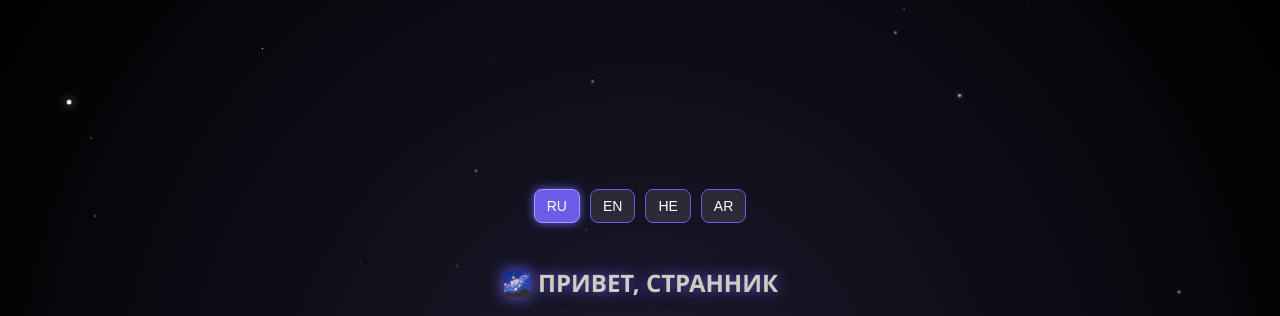
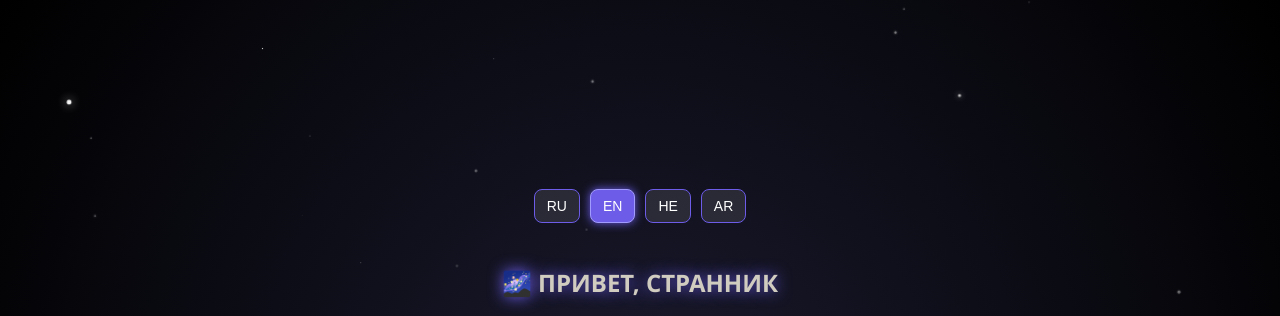
Before and after one commit to Vikonto/oracle-bot, a website: page index.html in a window 1280 px wide. Shown: the top 316 px of the page. Drawn offline with Linux system fonts and the light colour scheme.

Commit message:
Change default language from Russian to English

```diff
--- a/index.html
+++ b/index.html
@@ -1,5 +1,5 @@
 <!DOCTYPE html>
-<html lang="ru">
+<html lang="en">
 <head>
     <meta charset="UTF-8">
     <meta name="viewport" content="width=device-width, initial-scale=1.0, maximum-scale=1.0, user-scalable=no">
@@ -162,8 +162,8 @@
 
     <div id="screen-welcome" class="screen active">
         <div class="lang-panel">
-            <button class="lang-btn selected" onclick="setLanguage('ru')">RU</button>
-            <button class="lang-btn" onclick="setLanguage('en')">EN</button>
+            <button class="lang-btn" onclick="setLanguage('ru')">RU</button>
+            <button class="lang-btn selected" onclick="setLanguage('en')">EN</button>
             <button class="lang-btn" onclick="setLanguage('he')">HE</button>
             <button class="lang-btn" onclick="setLanguage('ar')">AR</button>
         </div>
```
